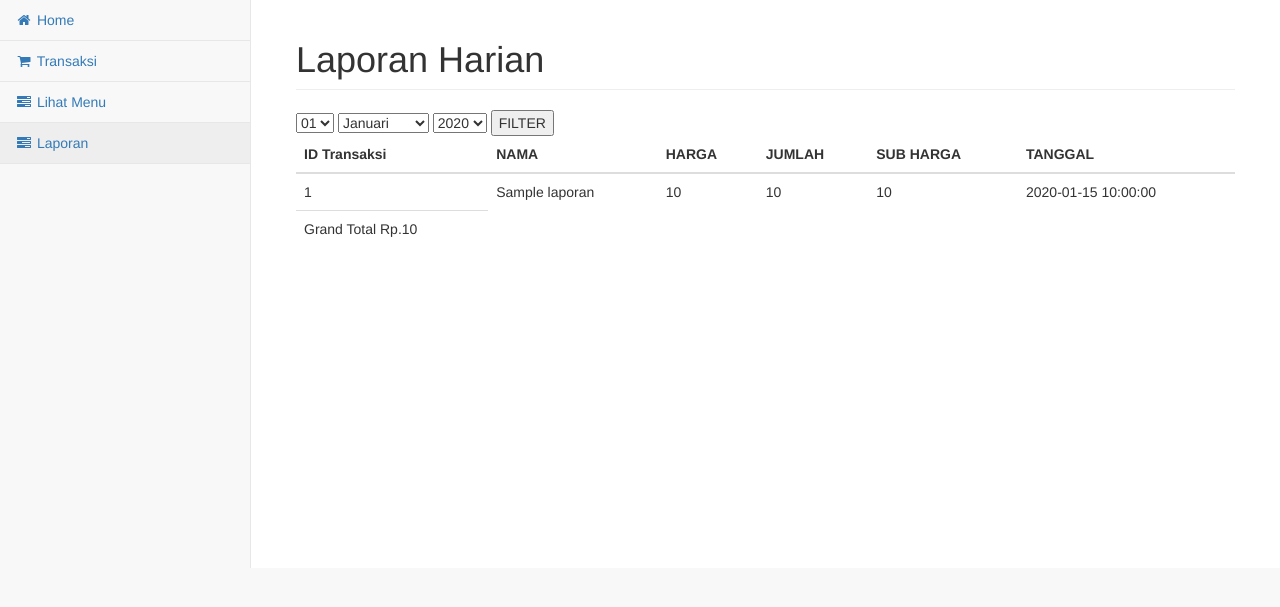
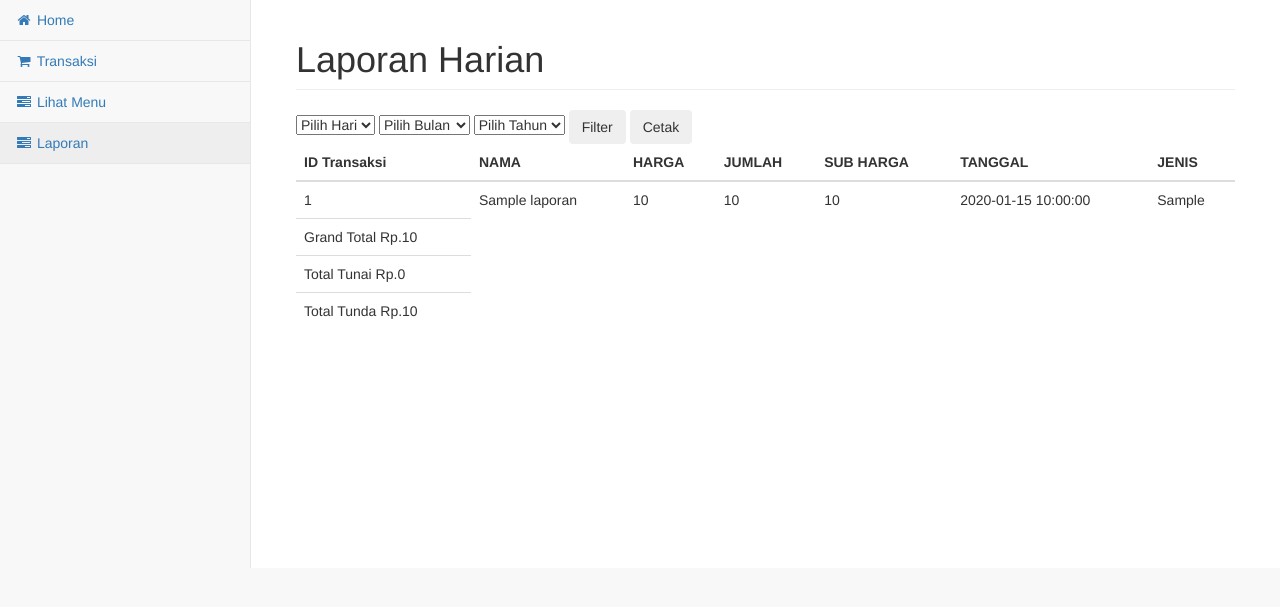
Before and after one commit to mohammadsyafrianabie/SI_Sundari, a CodeIgniter app: page /SI_Sundari/pegawai/Laporan in a window 1280 px wide. Shown: the part 51-658 px from the top of the page. Run offline with CodeIgniter, Linux system fonts and the light colour scheme; tables that the repository leaves empty or names only in its code hold one stand-in row (values such as "Sample post").

Commit message:
update laporan dan transaksi
menyesuaikan dengan fitur bayar online

```diff
--- a/application/controllers/pegawai/laporan.php
+++ b/application/controllers/pegawai/laporan.php
@@ -27,13 +27,26 @@ class Laporan extends CI_Controller
 		$hari = $this->input->post('hari');
 		$bulan = $this->input->post('bulan');
 		$tahun = $this->input->post('tahun');
-		if ($hari == null && $bulan == null && $tahun == null){
-			$data['laporan'] = $this->ModelLaporanHari->getLaporan_transaksi();
-		} else {
+
+		if(isset($_POST["filter"])){
+			// untuk selector filter tanggal
+			$data['hari'] = $hari;
+			$data['bulan'] = $bulan;
+			$data['tahun'] = $tahun;
+			if ($hari == null && $bulan == null && $tahun == null){
+				$data['laporan'] = $this->ModelLaporanHari->getLaporan_transaksi();
+			} else {
+				$data ['laporan'] =  $this->ModelLaporanHari->getLaporan_transaksi_hari($hari,$bulan,$tahun);
+			}
+			$data['transaksi'] = $this->ModelLaporanHari->getdate_year();
+			$this->load->view('pegawai/view_laporan_hari',$data);
+		}elseif(isset($_POST["cetak"])){
+			// cetak laporan harian
 			$data ['laporan'] =  $this->ModelLaporanHari->getLaporan_transaksi_hari($hari,$bulan,$tahun);
+			$data['transaksi'] = $this->ModelLaporanHari->getdate_year();
+			$this->load->view('pegawai/view_cetak_laporan',$data);
+			// echo "halaman cetak";
 		}
-		$data['transaksi'] = $this->ModelLaporanHari->getdate_year();
-		$this->load->view('pegawai/view_laporan_hari',$data);
 	}
 
 }
--- a/application/views/pegawai/view_laporan_hari.php
+++ b/application/views/pegawai/view_laporan_hari.php
@@ -13,48 +13,39 @@
                 <div class="col-lg-12">
                 <h1 class="page-header">Laporan Harian</h1>
                   <div class="card-body">
-        <form method="post" action="<?php echo base_url('pegawai/Laporan/hari');$total_uang = 0; ?>">
+        <form method="post" action="<?php echo base_url('pegawai/Laporan/hari');?>">
         <!-- DataTables -->
-        <div class="card mb-3">
-          <div class="card-header">
-             <select id="hari" name="hari" required="required">Pilih Bulan
-              <option value="01">01</option>
-              <option value="02">02</option>
-              <option value="03">03</option>
-              <option value="04">04</option>
-              <option value="05">05</option>
-              <option value="06">06</option>
-              <option value="07">07</option>
-              <option value="08">08</option>
-              <option value="09">09</option>
-              <option value="10">10</option>
-              <option value="11">11</option>
-              <option value="12">12</option>
-              <option value="13">13</option>
-              <option value="14">14</option>
+            <select id="hari" name="hari" required="required">
+              <option value="">Pilih Hari</option>
+              <?php
+              for ($i = 1; $i <= 30; $i++){
+              ?>
+              <option value="<?php echo $i;?>" <?php if(isset($hari) && $hari==$i) echo "selected";?> ><?php echo $i;?></option>
+              <?php } ?>
             </select>
-            <select id="bulan" name="bulan" required="required">Pilih Bulan
-              <option value="01">Januari</option>
-              <option value="02">Februari</option>
-              <option value="03">Maret</option>
-              <option value="04">April</option>
-              <option value="05">Mei</option>
-              <option value="06">Juni</option>
-              <option value="07">Juli</option>
-              <option value="08">Agustus</option>
-              <option value="09">September</option>
-              <option value="10">Oktober</option>
-              <option value="11">November</option>
-              <option value="12">Desember</option>
+            <select id="bulan" name="bulan" required="required">
+              <option value="">Pilih Bulan</option>
+              <?php
+              $array_bln = ["", "Januari", "Februari", "Maret", "April", "Mei", "Juni", "Juli", "Agustus", "September", "Oktober", "November", "Desember"];
+              for($j = 1; $j <= 12; $j++){
+              ?>
+              <option value="<?php echo $j;?>" <?php if(isset($bulan) && $bulan==$j) echo "selected";?> ><?php echo $array_bln[$j];?></option>
+              <?php } ?>
             </select>
-            <select id="tahun" name="tahun" required="required">Pilih Tahun
+            <select id="tahun" name="tahun" required="required">
+              <option value="">Pilih Tahun</option>
               <?php foreach ($transaksi as $key) {
               ?>
-              <option value="<?php echo $key->tgl ?>"><?php echo $key->tgl ?></option>
+              <option value="<?php echo $key->tgl; ?>" <?php if(isset($tahun) && $tahun==$key->tgl) echo "selected";?> ><?php echo $key->tgl ?></option>
               <?php } ?>
-
             </select>
-            <button>FILTER</button>
+            <!-- <select name="jenis" required="required">
+              <option value="">Pilih Jenis</option>
+              <option value="tunai" <?php if(isset($jenis) && $jenis=="tunai") echo "selected";?> >Tunai</option>
+              <option value="tunda" <?php if(isset($jenis) && $jenis=="tunda") echo "selected";?> >Tunda</option>
+            </select> -->
+            <button class="btn btn-secondary" type="submit" name="filter">Filter</button>
+            <button class="btn btn-secondary" type="submit" name="cetak">Cetak</button>
       </form>
           </div>
           <div class="card-body">
@@ -69,11 +60,16 @@
                     <th>JUMLAH</th>
                     <th>SUB HARGA</th>
                     <th>TANGGAL</th>
-
+                    <th>JENIS</th>
                   </tr>
                 </thead>
                 <tbody>
-                  <?php foreach ($laporan as $key) { ?>
+                  <?php
+                  $total_uang = 0;
+                  $total_tunai = 0;
+                  $total_tunda = 0;
+                  foreach ($laporan as $key) {
+                  ?>
                   <tr>
                     <td>
                       <?php echo $key->id_transaksi; ?>
@@ -88,17 +84,23 @@
                       <?php echo $key->jumlah; ?>
                     </td>
                     <td>
-                      <?php echo $key->subharga; $total_uang = $total_uang + $key->subharga; ?>
+                      <?php echo $key->subharga;
+                      $total_uang = $total_uang + $key->subharga;
+                      if($key->jenis=="tunai"){$total_tunai = $total_tunai + $key->subharga;}
+                      else{$total_tunda = $total_tunda + $key->subharga;}
+                      ?>
                     </td>
                     <td>
                       <?php echo $key->tanggal; ?>
                     </td>
-
+                    <td>
+                      <?php echo $key->jenis; ?>
+                    </td>
                   </tr>
                   <?php } ?>
                   <tr> <td> Grand Total <?php echo "Rp.". $total_uang; ?> </td> </tr>
-
-
+                  <tr> <td> Total Tunai <?php echo "Rp.". $total_tunai; ?> </td> </tr>
+                  <tr> <td> Total Tunda <?php echo "Rp.". $total_tunda; ?> </td> </tr>
                 </tbody>
               </table>
             </div>
```
Also changed, not shown: application/controllers/pegawai/Transaksi.php (+5 -2 lines), application/views/pegawai/view_cetak_laporan.php (added, +77 -0 lines), application/views/pegawai/view_transaksi.php (+7 -2 lines). Lines whose indentation alone changed are shown as unchanged.
